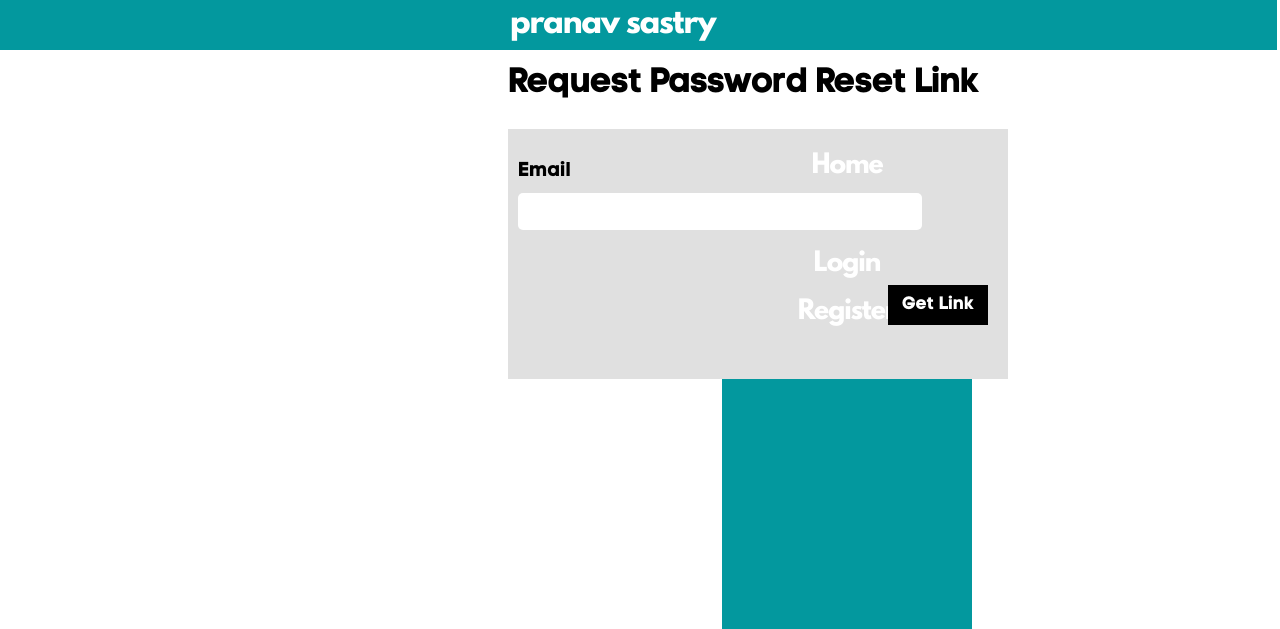
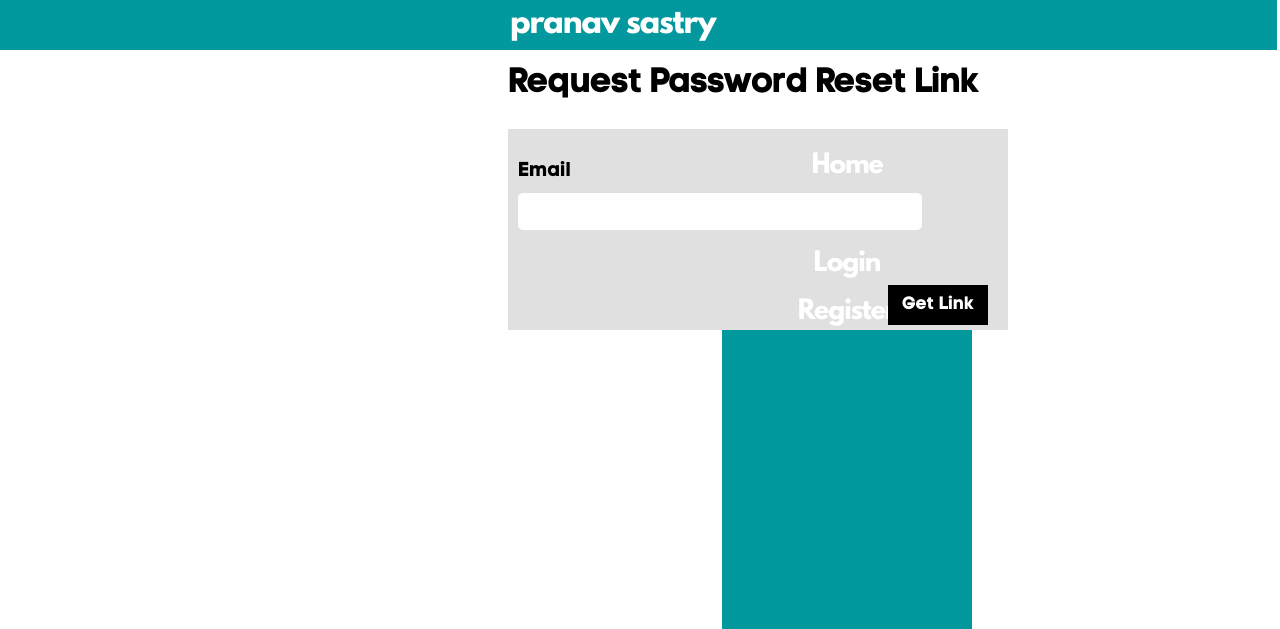
Before and after one commit to pranftw/flask_it, a Flask app: page /reset_request in a window 1280 px wide. Shown: the top 629 px of the page. Run offline with Flask 2, Linux system fonts and the light colour scheme; some libraries are stand-ins or nearby versions.

Commit message:
Updated reset_request.html

```diff
--- a/flaskblog/templates/reset_request.html
+++ b/flaskblog/templates/reset_request.html
@@ -2,7 +2,7 @@
 
 {% block content %}
   <h1 style="margin-left:500px;">Request Password Reset Link</h1>
-  <div class="post" style="margin-top:20px;height:250px;">
+  <div class="post" style="margin-top:20px;height:auto;overflow:auto;">
     <form method="POST" action="">
       {{ form.hidden_tag() }}
       <div style="height:10px;"></div>
@@ -20,7 +20,7 @@
           {{ form.email(class="input_field") }}
         {% endif %}
       </div>
-      <div style="margin-top:20px;">
+      <div style="margin-top:20px;margin-bottom:5px;">
         {{ form.submit(class="button submit_button") }}
       </div>
     </form>
```
